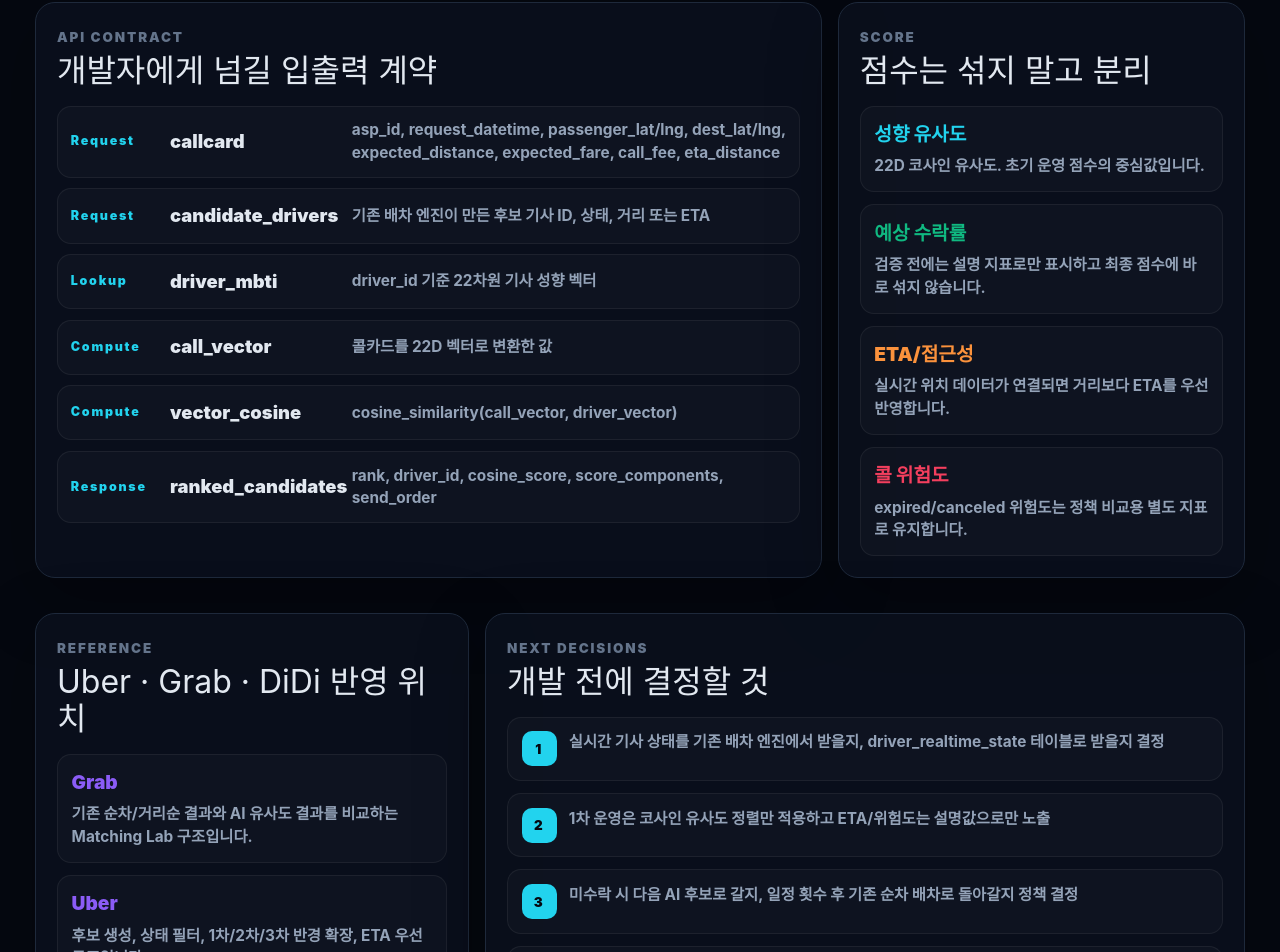
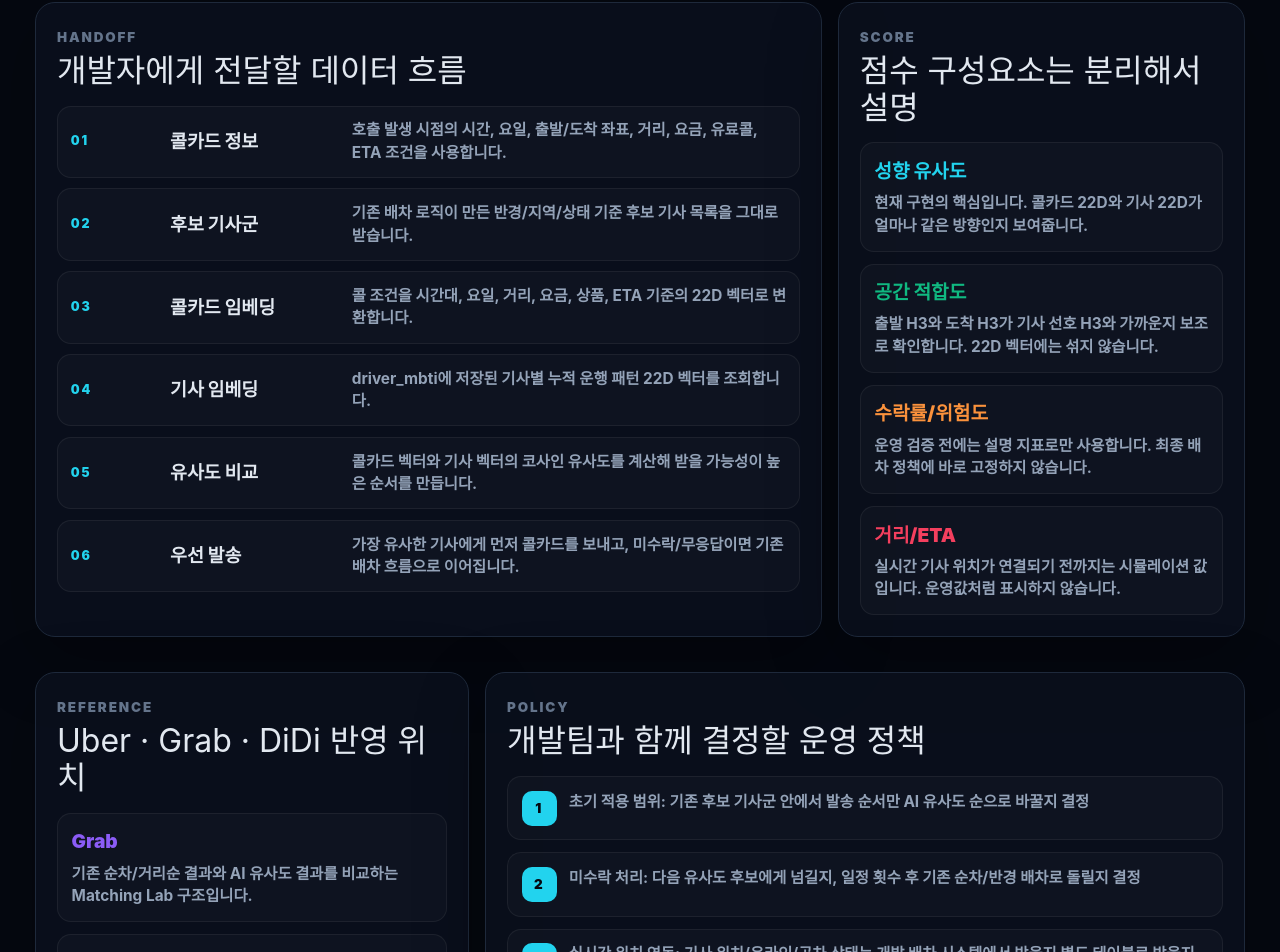
Before and after one commit to yoonthaho-solomon/pmo-agent, a Next.js app: page /dispatch-logic in a window 1280 px wide. Shown: the part 925-1877 px from the top of the page. Built offline with nearby package versions, Linux system fonts and the light colour scheme.

Commit message:
fix: clarify dispatch handoff flow

```diff
--- a/app/dispatch-logic/page.tsx
+++ b/app/dispatch-logic/page.tsx
@@ -69,20 +69,20 @@ const pipeline = [
   },
 ]
 
-const contractRows = [
-  ['Request', 'callcard', 'asp_id, request_datetime, passenger_lat/lng, dest_lat/lng, expected_distance, expected_fare, call_fee, eta_distance'],
-  ['Request', 'candidate_drivers', '기존 배차 엔진이 만든 후보 기사 ID, 상태, 거리 또는 ETA'],
-  ['Lookup', 'driver_mbti', 'driver_id 기준 22차원 기사 성향 벡터'],
-  ['Compute', 'call_vector', '콜카드를 22D 벡터로 변환한 값'],
-  ['Compute', 'vector_cosine', 'cosine_similarity(call_vector, driver_vector)'],
-  ['Response', 'ranked_candidates', 'rank, driver_id, cosine_score, score_components, send_order'],
+const handoffRows = [
+  ['콜카드 정보', '호출 발생 시점의 시간, 요일, 출발/도착 좌표, 거리, 요금, 유료콜, ETA 조건을 사용합니다.'],
+  ['후보 기사군', '기존 배차 로직이 만든 반경/지역/상태 기준 후보 기사 목록을 그대로 받습니다.'],
+  ['콜카드 임베딩', '콜 조건을 시간대, 요일, 거리, 요금, 상품, ETA 기준의 22D 벡터로 변환합니다.'],
+  ['기사 임베딩', 'driver_mbti에 저장된 기사별 누적 운행 패턴 22D 벡터를 조회합니다.'],
+  ['유사도 비교', '콜카드 벡터와 기사 벡터의 코사인 유사도를 계산해 받을 가능성이 높은 순서를 만듭니다.'],
+  ['우선 발송', '가장 유사한 기사에게 먼저 콜카드를 보내고, 미수락/무응답이면 기존 배차 흐름으로 이어집니다.'],
 ]
 
 const scoreParts = [
-  ['성향 유사도', '22D 코사인 유사도. 초기 운영 점수의 중심값입니다.', C.cyan],
-  ['예상 수락률', '검증 전에는 설명 지표로만 표시하고 최종 점수에 바로 섞지 않습니다.', C.green],
-  ['ETA/접근성', '실시간 위치 데이터가 연결되면 거리보다 ETA를 우선 반영합니다.', C.orange],
-  ['콜 위험도', 'expired/canceled 위험도는 정책 비교용 별도 지표로 유지합니다.', C.red],
+  ['성향 유사도', '현재 구현의 핵심입니다. 콜카드 22D와 기사 22D가 얼마나 같은 방향인지 보여줍니다.', C.cyan],
+  ['공간 적합도', '출발 H3와 도착 H3가 기사 선호 H3와 가까운지 보조로 확인합니다. 22D 벡터에는 섞지 않습니다.', C.green],
+  ['수락률/위험도', '운영 검증 전에는 설명 지표로만 사용합니다. 최종 배차 정책에 바로 고정하지 않습니다.', C.orange],
+  ['거리/ETA', '실시간 기사 위치가 연결되기 전까지는 시뮬레이션 값입니다. 운영값처럼 표시하지 않습니다.', C.red],
 ]
 
 const references = [
@@ -92,10 +92,10 @@ const references = [
 ]
 
 const decisions = [
-  '실시간 기사 상태를 기존 배차 엔진에서 받을지, driver_realtime_state 테이블로 받을지 결정',
-  '1차 운영은 코사인 유사도 정렬만 적용하고 ETA/위험도는 설명값으로만 노출',
-  '미수락 시 다음 AI 후보로 갈지, 일정 횟수 후 기존 순차 배차로 돌아갈지 정책 결정',
-  '효과 검증을 위해 발송, 수락, 무응답, 만료, 취소, 운행완료 이벤트 저장 필요',
+  '초기 적용 범위: 기존 후보 기사군 안에서 발송 순서만 AI 유사도 순으로 바꿀지 결정',
+  '미수락 처리: 다음 유사도 후보에게 넘길지, 일정 횟수 후 기존 순차/반경 배차로 돌릴지 결정',
+  '실시간 위치 연동: 기사 위치/온라인/공차 상태는 개발 배차 시스템에서 받을지 별도 테이블로 받을지 결정',
+  '효과 검증: 발송, 수락, 무응답, 만료, 취소, 운행완료 이벤트를 저장해 기존 배차와 비교',
 ]
 
 export default function DispatchLogicPage() {
@@ -105,11 +105,11 @@ export default function DispatchLogicPage() {
 
       <section className="hero">
         <div>
-          <p className="eyebrow">DEVELOPER HANDOFF</p>
-          <h1>기존 배차 후보를 22D 코사인 유사도 순서로 재정렬한다</h1>
+          <p className="eyebrow">AI DISPATCH HANDOFF</p>
+          <h1>호출 발생 시 후보 기사군을 AI 유사도 순서로 재정렬한다</h1>
           <p className="lead">
             배차 엔진을 갈아엎는 작업이 아닙니다. 콜 발생 후 기존 로직이 만든 후보 기사군을 유지하고,
-            그 안에서 콜카드와 기사 성향이 가장 잘 맞는 순서로 콜카드 발송 순서만 바꾸는 작업입니다.
+            그 안에서 콜카드 팩터와 기사 누적 패턴이 가장 잘 맞는 기사에게 먼저 콜카드를 보내는 우선순위 레이어입니다.
           </p>
         </div>
         <div className="hero-card">
@@ -138,11 +138,11 @@ export default function DispatchLogicPage() {
 
       <section className="grid">
         <div className="panel wide">
-          <SectionTitle kicker="API CONTRACT" title="개발자에게 넘길 입출력 계약" />
+          <SectionTitle kicker="HANDOFF" title="개발자에게 전달할 데이터 흐름" />
           <div className="contract">
-            {contractRows.map(([kind, name, desc]) => (
+            {handoffRows.map(([name, desc], index) => (
               <div key={name} className="contract-row">
-                <span>{kind}</span>
+                <span>{String(index + 1).padStart(2, '0')}</span>
                 <b>{name}</b>
                 <p>{desc}</p>
               </div>
@@ -151,7 +151,7 @@ export default function DispatchLogicPage() {
         </div>
 
         <div className="panel">
-          <SectionTitle kicker="SCORE" title="점수는 섞지 말고 분리" />
+          <SectionTitle kicker="SCORE" title="점수 구성요소는 분리해서 설명" />
           <div className="score-list">
             {scoreParts.map(([name, desc, color]) => (
               <div key={name} className="score-card">
@@ -177,7 +177,7 @@ export default function DispatchLogicPage() {
         </div>
 
         <div className="panel wide">
-          <SectionTitle kicker="NEXT DECISIONS" title="개발 전에 결정할 것" />
+          <SectionTitle kicker="POLICY" title="개발팀과 함께 결정할 운영 정책" />
           <div className="decision-list">
             {decisions.map((item, index) => (
               <div key={item} className="decision">
```
